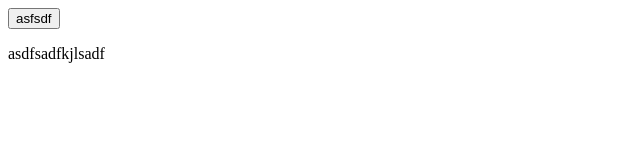
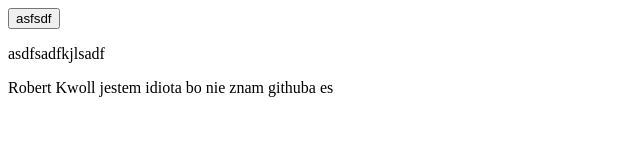
Before and after one commit to WyimaginowaneKoniki/super-potato, a plain HTML site: page index.html in a window 1280 px wide. Shown: the whole page, without its empty margins (0-640 px from the left). Drawn offline with Linux system fonts and the light colour scheme.

```diff
--- a/index.html
+++ b/index.html
@@ -3,5 +3,6 @@
     <body>
         <button>asfsdf</button>
         <p>asdfsadfkjlsadf</p>
+		<span> Robert Kwoll jestem idiota bo nie znam githuba es </span>
     </body>
 </html>
```
